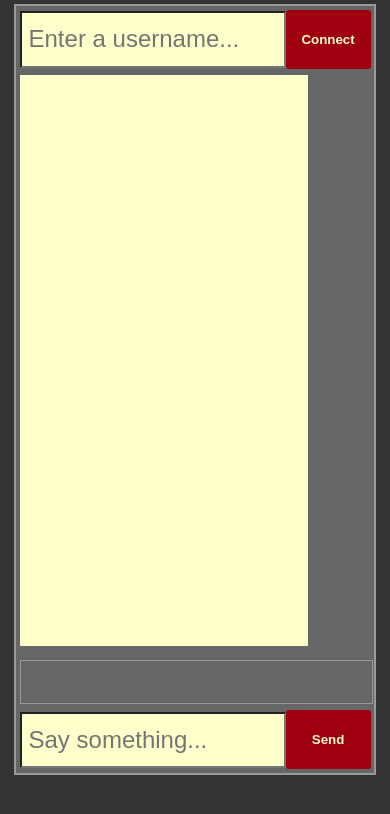
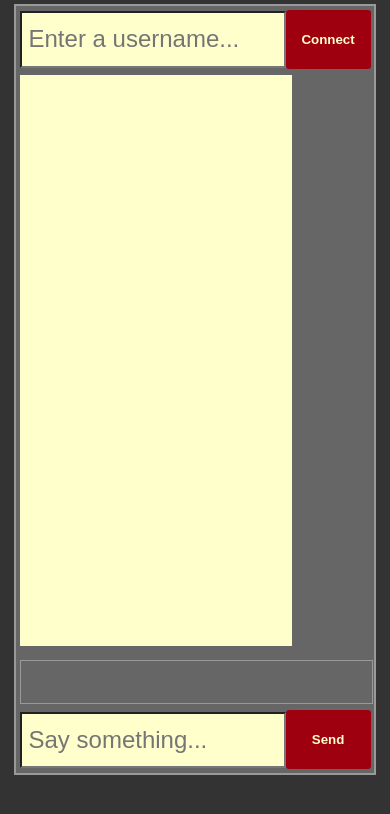
Before and after one commit to JCoathup/Whispers, a website: page index.html in a window 390 px wide. Drawn offline with nearby package versions, Linux system fonts and the light colour scheme; no server answers.

Commit message:
Sunday colour array

```diff
--- a/public/styles.css
+++ b/public/styles.css
@@ -138,3 +138,11 @@ form p {
     width:15%;
   }
 }
+@media screen and (max-width: 680px){
+  #chatWindow {
+    width:80%;
+  }
+  #userList {
+    width:20%;
+  }
+}
```
